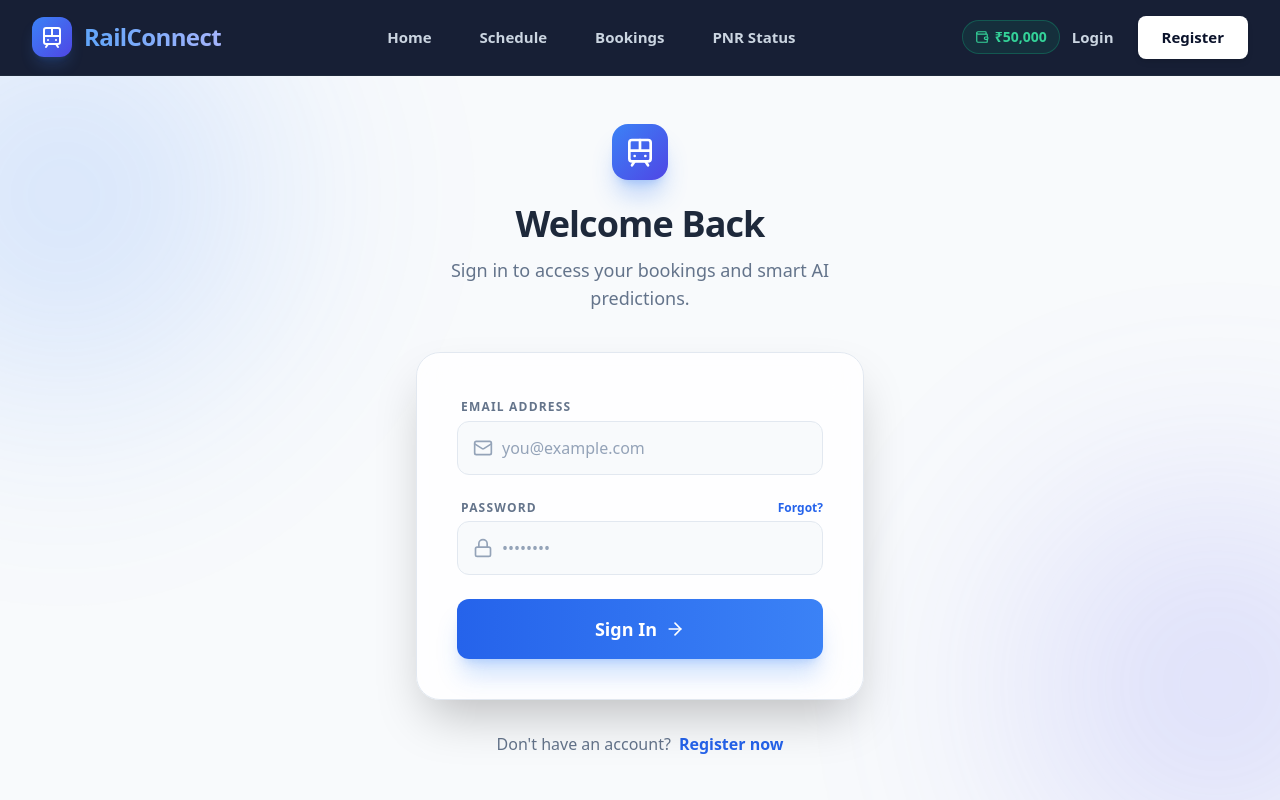
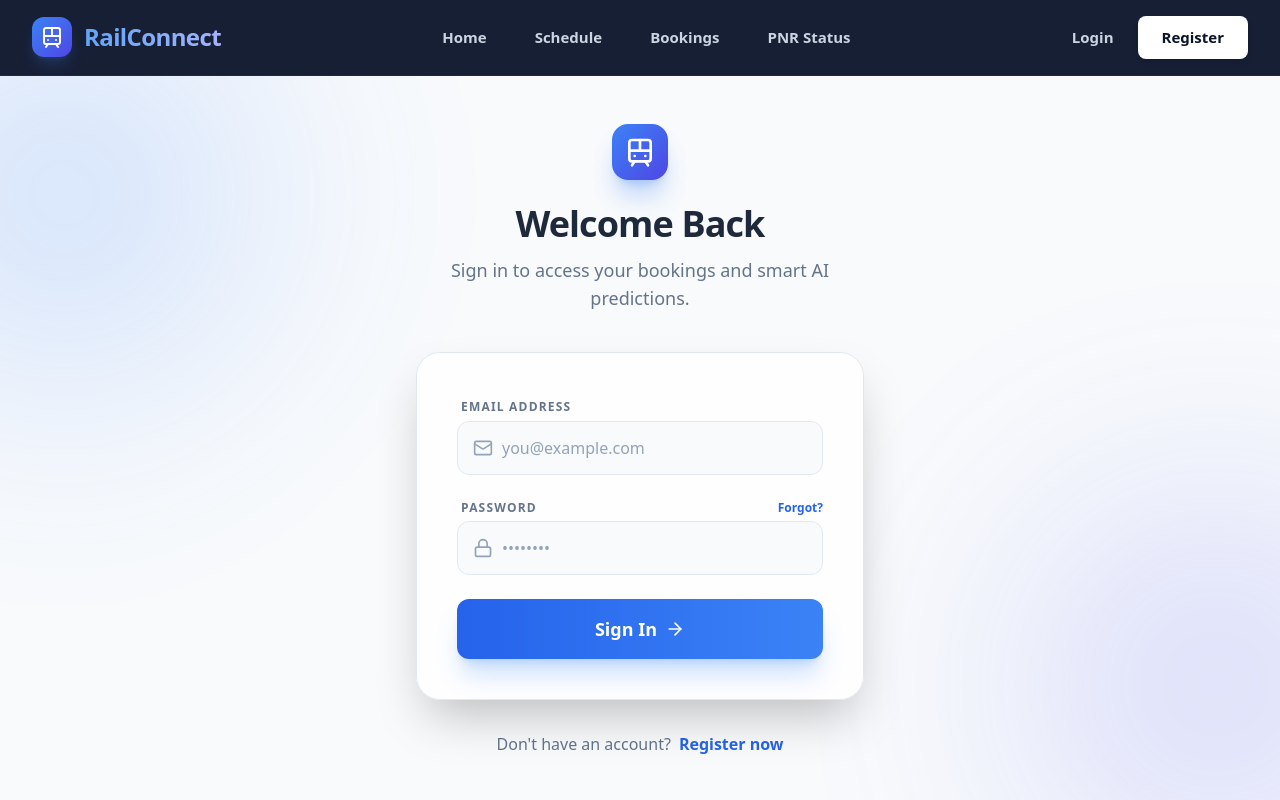
Before and after one commit to KharanshuMotwani/Railconnect, a React (Vite) app in the folder client/: page /login in a window 1280 px wide. Shown: the top 800 px of the page. Built offline with nearby package versions, Linux system fonts and the light colour scheme.

Commit message:
feat: show RWallet only when logged in, seed ₹50k on first login/register

```diff
--- a/client/src/components/Navbar.jsx
+++ b/client/src/components/Navbar.jsx
@@ -2,22 +2,39 @@ import React, { useState, useEffect } from 'react';
 import { Link, useLocation } from 'react-router-dom';
 import { Train, User, LogOut, ChevronDown, Wallet } from 'lucide-react';
 
-const WALLET_KEY = 'rwallet_balance';
-const WALLET_INITIAL = 50000;
+export const WALLET_INITIAL = 50000;
 
-export function getWalletBalance() {
-    const stored = localStorage.getItem(WALLET_KEY);
-    if (stored === null) {
-        localStorage.setItem(WALLET_KEY, WALLET_INITIAL);
-        return WALLET_INITIAL;
-    }
-    return parseInt(stored, 10);
+/** Returns the wallet key scoped to a specific user ID. */
+export function getWalletKey(userId) {
+    return `rwallet_${userId}`;
 }
 
-export function deductWallet(amount) {
-    const balance = getWalletBalance();
+/**
+ * Reads the wallet balance for the given userId.
+ * Returns null if the user is not logged in or has no wallet yet.
+ */
+export function getWalletBalance(userId) {
+    if (!userId) return null;
+    const stored = localStorage.getItem(getWalletKey(userId));
+    return stored !== null ? parseInt(stored, 10) : null;
+}
+
+/**
+ * Initialises the wallet for a user with WALLET_INITIAL only if not set yet.
+ * Safe to call on every login — will NOT overwrite an existing balance.
+ */
+export function initWalletIfNeeded(userId) {
+    const key = getWalletKey(userId);
+    if (localStorage.getItem(key) === null) {
+        localStorage.setItem(key, WALLET_INITIAL);
+    }
+}
+
+export function deductWallet(userId, amount) {
+    if (!userId) return null;
+    const balance = getWalletBalance(userId) ?? 0;
     const newBalance = balance - amount;
-    localStorage.setItem(WALLET_KEY, newBalance);
+    localStorage.setItem(getWalletKey(userId), newBalance);
     window.dispatchEvent(new Event('walletUpdate'));
     return newBalance;
 }
@@ -27,14 +44,22 @@ export default function Navbar() {
     const path = location.pathname;
     const [user, setUser] = useState(null);
     const [showDropdown, setShowDropdown] = useState(false);
-    const [balance, setBalance] = useState(getWalletBalance());
+    const [balance, setBalance] = useState(null);
 
     useEffect(() => {
         const checkUser = () => {
             const storedUser = localStorage.getItem('user');
-            setUser(storedUser ? JSON.parse(storedUser) : null);
+            const parsedUser = storedUser ? JSON.parse(storedUser) : null;
+            setUser(parsedUser);
+            setBalance(parsedUser ? getWalletBalance(parsedUser.id) : null);
         };
-        const updateWallet = () => setBalance(getWalletBalance());
+        const updateWallet = () => {
+            const storedUser = localStorage.getItem('user');
+            if (storedUser) {
+                const u = JSON.parse(storedUser);
+                setBalance(getWalletBalance(u.id));
+            }
+        };
 
         checkUser();
         window.addEventListener('authChange', checkUser);
@@ -47,6 +72,7 @@ export default function Navbar() {
 
     const handleLogout = () => {
         localStorage.removeItem('user');
+        setBalance(null);
         window.dispatchEvent(new Event('authChange'));
         setShowDropdown(false);
     };
@@ -58,8 +84,8 @@ export default function Navbar() {
         return "hover:text-white transition-colors text-slate-300";
     };
 
-    const formattedBalance = `₹${balance.toLocaleString('en-IN')}`;
-    const isLow = balance < 1000;
+    const formattedBalance = balance !== null ? `₹${balance.toLocaleString('en-IN')}` : '';
+    const isLow = balance !== null && balance < 1000;
 
     return (
         <nav className="bg-[#0B132B]/95 backdrop-blur-md border-b border-slate-800 text-white px-8 py-4 sticky top-0 z-50 transition-all duration-300">
@@ -79,7 +105,8 @@ export default function Navbar() {
                 </div>
 
                 <div className="flex items-center space-x-3">
-                    {/* RWallet Badge */}
+                    {/* RWallet Badge — only visible when logged in */}
+                    {user && balance !== null && (
                         <div className={`flex items-center space-x-1.5 px-3 py-1.5 rounded-full border text-sm font-bold transition-all ${
                             isLow
                             ? 'bg-red-500/10 border-red-500/40 text-red-400'
@@ -88,6 +115,7 @@ export default function Navbar() {
                             <Wallet className="w-3.5 h-3.5" />
                             <span>{formattedBalance}</span>
                         </div>
+                    )}
 
                     {user ? (
                         <div className="relative">
--- a/client/src/pages/Auth.jsx
+++ b/client/src/pages/Auth.jsx
@@ -1,6 +1,7 @@
 import React, { useState } from 'react';
 import { Mail, Lock, User, ArrowRight, Train, CheckCircle } from 'lucide-react';
 import { loginUser, registerUser } from '../services/api';
+import { initWalletIfNeeded } from '../components/Navbar';
 import { useNavigate, useLocation } from 'react-router-dom';
 
 export default function Auth() {
@@ -26,12 +27,14 @@ export default function Auth() {
             if (isLogin) {
                 const res = await loginUser(formData.email, formData.password);
                 localStorage.setItem('user', JSON.stringify(res.data.user));
+                initWalletIfNeeded(res.data.user.id);
                 window.dispatchEvent(new Event('authChange'));
                 setSuccess(`Welcome back, ${res.data.user.name}!`);
                 setTimeout(() => navigate('/'), 1500);
             } else {
                 const res = await registerUser(formData.name, formData.email, formData.password);
                 localStorage.setItem('user', JSON.stringify(res.data.user));
+                initWalletIfNeeded(res.data.user.id);
                 window.dispatchEvent(new Event('authChange'));
                 setSuccess(`Account created successfully! Welcome, ${res.data.user.name}.`);
                 setTimeout(() => navigate('/'), 1500);
--- a/client/src/pages/Home.jsx
+++ b/client/src/pages/Home.jsx
@@ -115,14 +115,14 @@ export default function Home() {
         const fareNum = parseInt((selectedTrain.fare || '₹0').replace(/[^0-9]/g, ''), 10) || 0;
 
         // Check RWallet balance
-        const currentBalance = getWalletBalance();
-        if (currentBalance < fareNum) {
-            alert(`Insufficient RWallet balance!\n\nFare: ₹${fareNum.toLocaleString('en-IN')}\nYour balance: ₹${currentBalance.toLocaleString('en-IN')}\n\nPlease top up your RWallet to continue.`);
+        const currentBalance = getWalletBalance(user.id);
+        if (currentBalance === null || currentBalance < fareNum) {
+            alert(`Insufficient RWallet balance!\n\nFare: ₹${fareNum.toLocaleString('en-IN')}\nYour balance: ₹${(currentBalance ?? 0).toLocaleString('en-IN')}\n\nPlease top up your RWallet to continue.`);
             return;
         }
 
         // Deduct fare from RWallet
-        const newBalance = deductWallet(fareNum);
+        const newBalance = deductWallet(user.id, fareNum);
 
         // Determine ticket status
         let ticketStatus = 'CONFIRMED';
```
Lines whose indentation alone changed are shown as unchanged.
